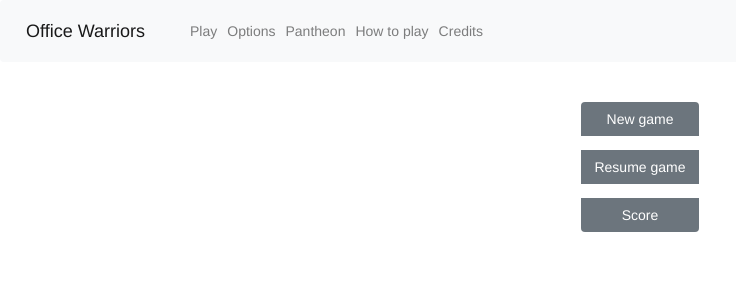
After one commit to WildCodeSchool/lyon-php-2009-p2--g2, a PHP site: template src/View/Game/menu.html.twig in a window 1280 px wide. The commit adds this page. Shown: the top 300 px of the page, without its empty margins (0-736 px from the left). Run offline with PHP 8.4, Linux system fonts and the light colour scheme; the template is opened without the code that fills it, so the values that code supplies are empty; some libraries are stand-ins or nearby versions.

Commit message:
Finalized the selecting and fetching processes of the feature, implemented links into the navbar and buttons

```diff
--- /dev/null
+++ b/src/View/Game/menu.html.twig
@@ -0,0 +1,13 @@
+{% extends 'layout.html.twig' %}
+
+    {% block content %}
+        <div class="flexbox-container" id="fbc3">
+            <div id="main-btn" class="btn-group-vertical">
+                <a href="#" type="button" class="btn btn-secondary">New game</a>
+                {% if is_ended == false %}
+                <a href="#" type="button" class="btn btn-secondary">Resume game</a>
+                {% endif %}
+                <a href="#" type="button" class="btn btn-secondary">Score</a>
+            </div>
+        </div>
+    {% endblock %}
--- a/src/View/layout.html.twig
+++ b/src/View/layout.html.twig
@@ -14,14 +14,14 @@
 
 <body>
 <nav class="navbar navbar-expand-lg navbar-light bg-light">
-    <a class="navbar-brand" href="#">Office Warriors</a>
+    <a class="navbar-brand" href="/">Office Warriors</a>
     <button class="navbar-toggler" type="button" data-toggle="collapse" data-target="#navbarSupportedContent" aria-controls="navbarSupportedContent" aria-expanded="false" aria-label="Toggle navigation">
         <span class="navbar-toggler-icon"></span>
     </button>
 
     <div class="collapse navbar-collapse" id="navbarSupportedContent">
         <ul class="navbar-nav mr-auto">
-            <li class="nav-item"><a class="nav-link" href="#">Play</a></li>
+            <li class="nav-item"><a class="nav-link" href="/Game/menu">Play</a></li>
             <li class="nav-item"><a class="nav-link" href="#">Options</a></li>
             <li class="nav-item"><a class="nav-link" href="#">Pantheon</a></li>
             <li class="nav-item"><a class="nav-link" href="#">How to play</a></li>
@@ -29,6 +29,7 @@
         </ul>
     </div>
 </nav>
+
 {% block content %}{% endblock %}
     <script src="https://code.jquery.com/jquery-3.5.1.slim.min.js" integrity="sha384-DfXdz2htPH0lsSSs5nCTpuj/zy4C+OGpamoFVy38MVBnE+IbbVYUew+OrCXaRkfj" crossorigin="anonymous"></script>
     <script src="https://cdn.jsdelivr.net/npm/bootstrap@4.5.3/dist/js/bootstrap.bundle.min.js" integrity="sha384-ho+j7jyWK8fNQe+A12Hb8AhRq26LrZ/JpcUGGOn+Y7RsweNrtN/tE3MoK7ZeZDyx" crossorigin="anonymous"></script>
```
Also changed, not shown: src/Controller/GameController.php (added, +18 -0 lines), src/Model/GameManager.php (added, +22 -0 lines), src/View/Home/index.html.twig (+5 -5 lines), public/assets/css/style.css, src/routing.php (line endings or trailing spaces).
